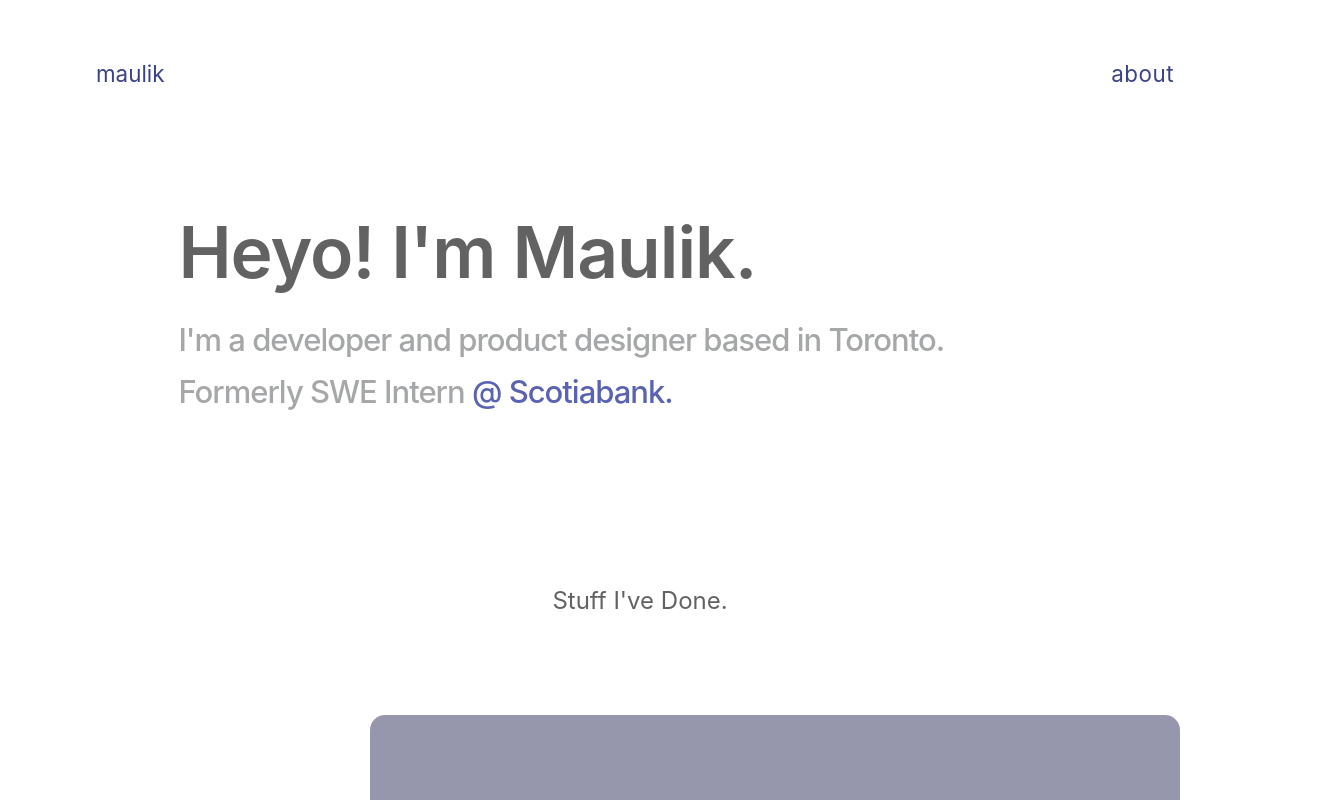
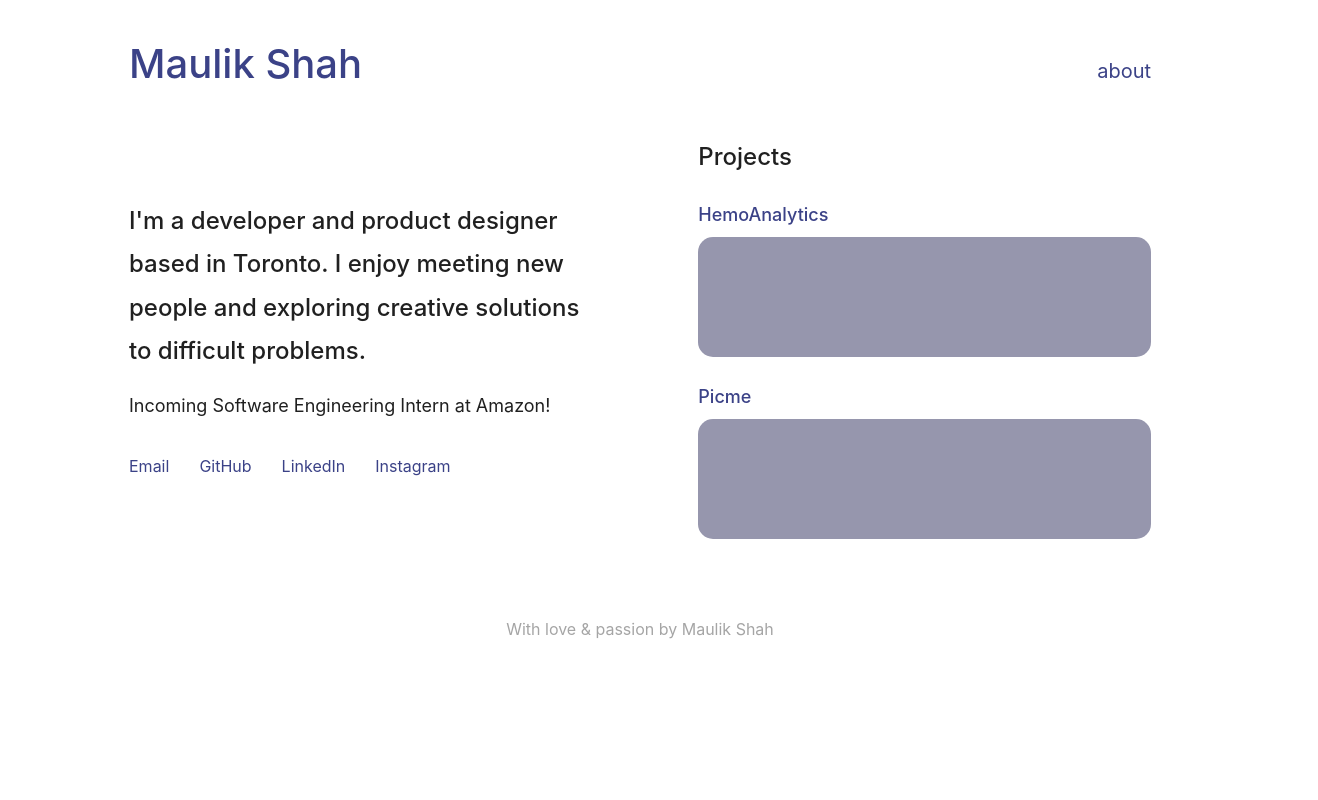
Before and after one commit to mshah87/mshah87.github.io, a Vue app: page / in a window 1280 px wide. Shown: the top 800 px of the page, 1318 px wide, since content can reach past the window. Built offline with nearby package versions, Linux system fonts and the light colour scheme; what @vuikit/icons, vuikit would draw is missing.

Commit message:
new home design

```diff
--- a/src/assets/styles/customstyle.css
+++ b/src/assets/styles/customstyle.css
@@ -1,28 +1,4 @@
-/*
-media queries
-*/
-
 body {
   font-family: "San Francisco", "SF Pro Text", -apple-system, system-ui, BlinkMacSystemFont, Roboto, "Helvetica Neue", "Segoe UI", Arial, sans-serif;
   margin: 0px;
 }
-
-.animate{
-  animation-name: bodySlideUp;
-  animation-duration: 1.5s;
-}
-
-@keyframes bodySlideUp {
-  0% {
-      -webkit-transform: translate(0px, 20px);
-      -moz-transform: translate(0px, 20px);
-      -ms-transform: translate(0px, 20px);
-      opacity: 0;
-  }
-  100% {
-      -moz-transform: translate(0px, 0px);
-      -ms-transform: translate(0px, 0px);
-      -webkit-transform: translate(0px, 0px);
-      opacity: 1
-  }
-}
--- a/src/components/Card.vue
+++ b/src/components/Card.vue
@@ -1,13 +1,14 @@
 <template>
-<a href="">
+<div>
+<a href="https://github.com/mshah87/bloodtestanalyser">
     <div class="contentContainer Active" id="content1">
         <div class="labelContainer" id="label1">
             <p class="label3" id="label13">
-                View work —
+                 uOttaHack 2020 - Winner best use of Google Cloud
             </p>
             <div class="titleContainer">
                 <p class="label1" id="label11">
-                    Coming Soon
+                    HemoAnalytics
                 </p>
             </div>
         </div>
@@ -17,6 +18,25 @@
         </div>
     </div>
 </a>
+<a href="https://picme-app.github.io/">
+    <div class="contentContainer Active" id="content1">
+        <div class="labelContainer" id="label1">
+            <p class="label3" id="label13">
+               Startup Pitch Competition - 4th place
+            </p>
+            <div class="titleContainer">
+                <p class="label1" id="label11">
+                    Picme
+                </p>
+            </div>
+        </div>
+        <div class="imageContainer">
+            <div class="image1" id="image1">
+            </div>
+        </div>
+    </div>
+</a>
+</div>
 </template>
 
 <script>
@@ -33,13 +53,8 @@ export default {
 
 .contentContainer {
     height: auto;
-    margin-top: 100px;
-    margin-right: 100px;
-    margin-left: 100px;
-    display: flex;
     align-items: center;
     justify-content: space-between;
-    margin-bottom: 50px;
     transition: 0.5s ease;
     opacity: 1;
 }
@@ -50,10 +65,10 @@ export default {
 }
 
 .imageContainer {
+    margin-bottom: 20px;
     display: flex;
     align-items: center;
-    width: 75%;
-    height: 300px;
+    height: 120px;
     overflow: hidden;
     transition: 0.5s ease;
     border-radius: 15px;
@@ -86,8 +101,6 @@ export default {
 }
 
 .labelContainer {
-    height: 200px;
-    width: 256px;
     display: flex;
     align-items: center;
     transition: 0.5s ease;
@@ -101,7 +114,8 @@ export default {
 }
 
 .label1 {
-    color: #384088;
+    color: #3b4287;
+    font-weight: 500;
     font-size: 18px;
     -ms-transform: translate(0px, -12px) skewY(0deg);
     -webkit-transform: translate(0px, -12px) skewY(0deg);
--- a/src/components/Introduction.vue
+++ b/src/components/Introduction.vue
@@ -1,58 +1,93 @@
 <template>
-    <div class="hero">
-      <div class="container hero-component" >
-        <div class="hero__title">
-            <a class ="hello">Heyo! I'm Maulik.</a> <br>
-            <div class= "intro">I'm a developer and product designer based in Toronto. </div>
-            <a class = "position"> Formerly SWE Intern <span class = "company"> @ Scotiabank.</span></a>
+<section>
+  <div class="row">
+     <div class = "col left-info">
+       <div class = "intro">
+         <h2>
+           I'm a developer and product designer based in Toronto. I enjoy meeting new people and exploring creative solutions to difficult problems.
+         </h2>
+         <p>
+           Incoming Software Engineering Intern at Amazon!
+         </p>
+        <div class = "about-footer">
+          <div class="social">
+            <a href="mailto: mauliksc87@outlook.com" class="">Email</a>
+            <a href="https://github.com/mshah87" class="">GitHub</a>
+            <a href="https://www.linkedin.com/in/maulikshah87/" class="">LinkedIn</a>
+            <a href="https://www.instagram.com/_maulikshah/?hl=en" class="">Instagram</a>
         </div>
-      </div>
     </div>
+       </div>
+     </div>
+
+    <div class = "col right-info">
+      <h2>Projects</h2>
+      <Card/>
+    </div>
+
+  </div>
+</section>
 </template>
 
 <script>
+import Card from './Card'
+
 export default {
   name: 'App',
+   components: {
+    Card
+  }
 }
 </script>
 
 <style>
-.hero__title {
-  position: relative;
-  max-width: 840px;
-  margin-top: 2em;
-  margin-bottom: 5em;
-  letter-spacing: -1px;
-  line-height: 1.7;
-  font-size: 31px;
+.row{
+  display: flex;
+  flex-direction: row;
+  flex-wrap: wrap;
+  padding-bottom: 20px;
+  color: rgb(32, 32, 32);
 }
 
-.hero__title a {
-  text-decoration: none;
-  pointer-events: none;
+.col{
+  display: flex;
+  flex-direction: column;
+  flex-basis: 100%;
+  flex: 1 1;
 }
 
-.hello{
-  font-size: 2.3em;
-  font-weight: 600;
-  color: #636262;
+.left-info{
+  padding-right: 10%;
 }
 
-.intro {
-  font-size: 1em;
+h2{
+  margin-top: 3.5rem;
+  margin-bottom: 1.5rem;
   font-weight: 500;
-  color: #a5a7a8;
 }
 
-.position{
-  font-size: 1em;
+.intro h2{
+  margin-top: 25%;
+  margin-bottom: 5%;
+  line-height: 1.8;
   font-weight: 500;
-  color: #a5a7a8;
 }
 
-.company{
-  font-weight: 500;
-  color: #5a63b3;
+.intro p{
+  font-size: 18px;
+  padding-bottom: 20px;
+}
+
+.social {
+    height: 60px;
+    display: flex;
+    align-items: center;
+}
+
+.social a{
+  text-decoration: none;
+  padding-right: 30px;
+  color: #3b4287;
 }
 
  @media only screen and (max-width: 605px) {
--- a/src/components/layout/Footer.vue
+++ b/src/components/layout/Footer.vue
@@ -1,6 +1,6 @@
 <template>
 <div class="footer">
-    <a>Designed & developed by Maulik Shah </a>
+    <a>With love & passion by Maulik Shah </a>
 </div>
 </template>
 
@@ -14,9 +14,7 @@ export default {
 .footer {
     width: 100%;
     height: 100px;
-    margin-top: 100px;
     color: #a5a5a5;
-    margin-bottom: 20px;
     display: flex;
     justify-content: center;
     align-items: center;
--- a/src/components/layout/Header.vue
+++ b/src/components/layout/Header.vue
@@ -1,16 +1,14 @@
 <template>
-      <nav>
-        <div class="container container--vertically-center">
-          <div class="nav__brand">
-              <router-link to="/" class="logo">maulik</router-link>
-          </div>
-          <ul class="nav__list">
-            <li class="nav__list-item">
-              <router-link to="/about">about</router-link>
-            </li>
-          </ul>
-        </div>
-      </nav>
+    <div class="nav">
+      <header>
+          <router-link to="/" class="logo">Maulik Shah</router-link>
+      </header>
+      <ul class="nav-list">
+        <li class="nav-item">
+          <router-link to="/about">about</router-link>
+        </li>
+      </ul>
+    </div>
 </template>
 
 <script>
@@ -19,66 +17,36 @@ export default {
 </script>
 
 <style>
-#header {
-  position: fixed;
-  width: 100%;
-  background: rgb(250, 250, 250);
-  z-index: 100;
+.nav {
+    display: flex;
+    width: 100%;
+    justify-content: space-between;
+    align-items: baseline;
 }
 
-nav {
-  position: relative;
-  padding: 3em 0 0.5em;
-  align-items: center;
-  z-index: 100;
+.logo{
+    box-shadow: none;
+    text-decoration: none;
+    color: #3b4287;
+    font-weight: 500;
+    font-size: 2.5rem;
+    line-height: 1.1;
 }
 
-.container {
-  flex-flow: row wrap;
-  width: 90%;
-  max-width: 1400px;
-  margin-right: auto;
-  margin-left: auto;
+.nav-list {
+  list-style: none;
+  display: flex;
+  font-size: 20px;
+  text-decoration: none;
 }
 
-.hero-component{
-  margin-top: 3%;
-  margin-left: 13%;
-}
-
-.nav__brand a.logo{
-  float: left;
-  font-weight: 400;
-  font-size: 1.4rem;
-  text-decoration: none;
-  color: #3b4287;
-  margin-left: 20px;
-}
-
-.nav__list {
-  flex: 1 1 0;
-  margin: 0;
-  padding: 0;
-  float: right;
-}
-
-.nav__list-item {
-  display: inline-block;
-  padding: 0 30px;
-  letter-spacing: 0.5px;
-  font-size: 1.4rem;
-  transition: color 250ms ease;
-  font-weight: 400;
-}
-
-.nav__list-item a {
+.nav-item a {
   color: #3b4287;
   transition: 0.3s;
 }
 
-nav ul.nav__list li a:hover {
+.nav-item a:hover {
   color: #928f8f;
   text-decoration: none;
 }
-
 </style>
--- a/src/views/About.vue
+++ b/src/views/About.vue
@@ -1,5 +1,5 @@
 <template>
-<div class="animate">
+<div class="outer">
   <Header/>
       <div class="container" id="about">
           <div class="block">
@@ -9,29 +9,17 @@
                 <img class="img-left" src="../assets/portrait.png"/>
                   <div class = "me">
                       I'm a software engineering student at uOttawa.
-                      I enjoy meeting <br>new <span class = "key-word">people</span> and exploring creative <span class = "key-word">solutions</span> to difficult problems. I'm highly interested in <span class = "key-word">product</span> management and UX <span class = "key-word">design</span>.
+                      I enjoy meeting new <span class = "key-word">people</span> and exploring creative <span class = "key-word">solutions</span> to difficult problems. I'm highly interested in <span class = "key-word">product</span> management and UX <span class = "key-word">design</span>.
                       <br><br>
-                      What excites me is systems design and I enjoy discussing <br> upcoming technology trends and their effects.<br>
+                      What excites me is systems design and I enjoy discussing upcoming technology trends and their effects.<br>
 
                       <br>
-                      When I'm not studying or planning campus <span class = "key-word">events</span>, you can find me playing <span class = "key-word">hockey</span>, watching my favorite netflix series, or painting <br> portraits 🎨
+                      When I'm not studying or planning campus <span class = "key-word">events</span>, you can find me playing <span class = "key-word">hockey</span>, watching my favorite netflix series, or painting portraits 🎨
                   </div>
               </div>
             </div>
           </div>
       </div>
-
-    <div class = "about-footer">
-      <div class="social chat">
-         <a>Looking to start a project? Let's chat!</a>
-      </div>
-      <div class="social">
-            <a href="mailto: mauliksc87@outlook.com" class="">Email</a>
-            <a href="https://github.com/mshah87" class="">GitHub</a>
-            <a href="https://www.linkedin.com/in/maulikshah87/" class="">LinkedIn</a>
-            <a href="https://www.instagram.com/_maulikshah/?hl=en" class="">Instagram</a>
-      </div>
-    </div>
 </div>
 </template>
 
@@ -45,31 +33,6 @@ components: {
 </script>
 
 <style>
-
-.about-footer{
-  margin-top: 50px;
-  margin-bottom: 50px;
-}
-
-.social {
-    width: 100%;
-    height: 60px;
-    display: flex;
-    justify-content: center;
-    align-items: center;
-}
-
-.social.chat a{
-    color: #606cd3;
-    font-size: 25px;
-}
-
-.social a{
-  text-decoration: none;
-  color: #a5a5a5;
-  padding-right: 30px;
-}
-
 .img-left {
   height: 80vh;
   box-shadow:
@@ -100,7 +63,6 @@ components: {
   font-size: 18px;
   letter-spacing: 0.5px;
   line-height: 1.6;
-  margin-left:120px;
 }
 
 .block{
--- a/src/views/Home.vue
+++ b/src/views/Home.vue
@@ -1,12 +1,7 @@
 <template>
-<div class="animate">
+<div class="outer">
   <Header/>
   <Introduction/>
-  <p class="my-work">Stuff I've Done.</p>
-  <div class="mainContentContainer">
-      <Card/>
-      <Card/>
-  </div>
   <Footer/>
 </div>
 </template>
@@ -15,7 +10,6 @@
 import Header from '../components/layout/Header'
 import Footer from '../components/layout/Footer'
 import Introduction from '../components/Introduction'
-import Card from '../components/Card'
 import $ from 'jquery'
 
 export default {
@@ -24,7 +18,6 @@ export default {
     Header,
     Footer,
     Introduction,
-    Card
   }, mounted(){
         $(document).ready(function() {
             $(".contentContainer").hover(function () {
@@ -39,17 +32,10 @@ export default {
 
 <style>
 @import '../assets/styles/customstyle.css';
-.mainContentContainer {
-    width: 100%;
-    height: auto;
-}
-
-.my-work {
-    width: 100%;
-    font-size: 24px;
-    margin-bottom: 50px;
-    color: #636262;
-    display: flex;
-    justify-content: center;
+.outer{
+    margin-left: auto;
+    margin-right: auto;
+    max-width: 66.5rem;
+    padding: 2.625rem 1.3125rem;
 }
 </style>
```
